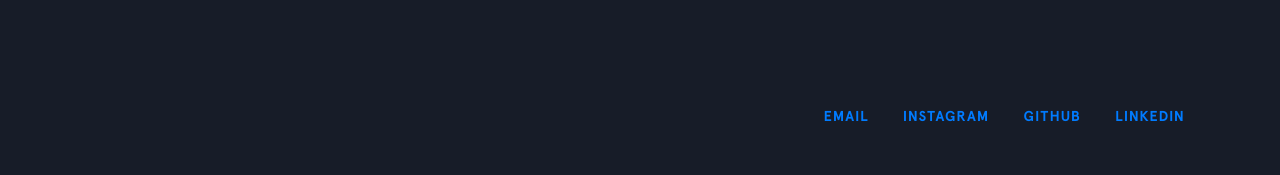
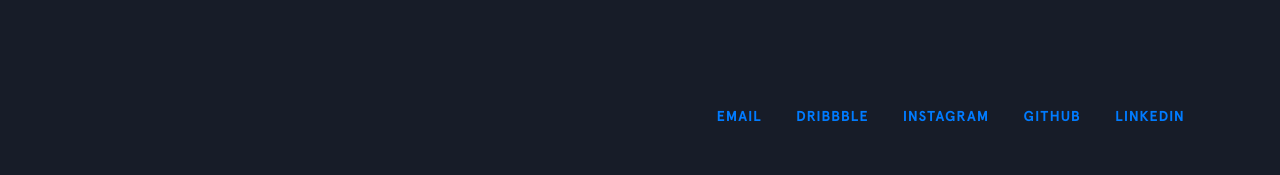
Before and after one commit to Faskyy/FahdK, a Jekyll site: the page built from index.html, in a window 1280 px wide. Shown: the part 2041-2216 px from the top of the page. Built offline with Jekyll 4.4.1, drawn with Linux system fonts in a browser that asks for light colours; nearby versions of some CDN libraries.

Commit message:
added dribbble

```diff
--- a/_config.yml
+++ b/_config.yml
@@ -10,6 +10,8 @@ resume: https://faskyy.github.io/FahdKsaraResume.pdf
 social:
   - title: email
     url: mailto:fahdk@temple.edu
+  - title: dribbble
+    url: https://dribbble.com/fahdk
   - title: instagram
     url: https://www.instagram.com/fahdksara/
   - title: github
```
